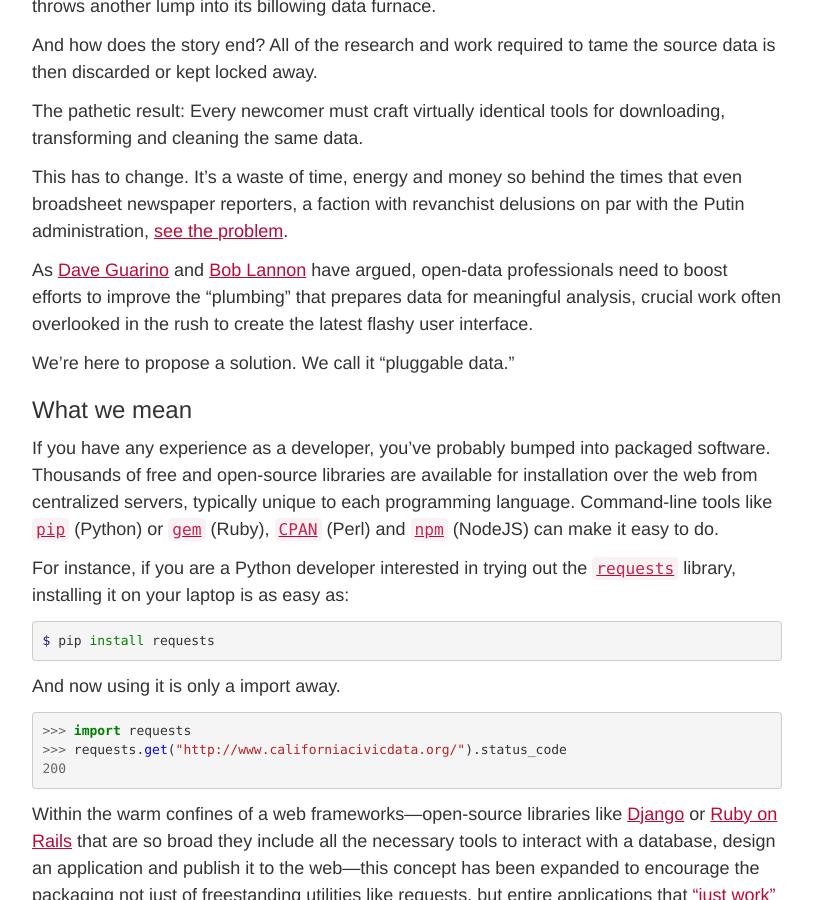
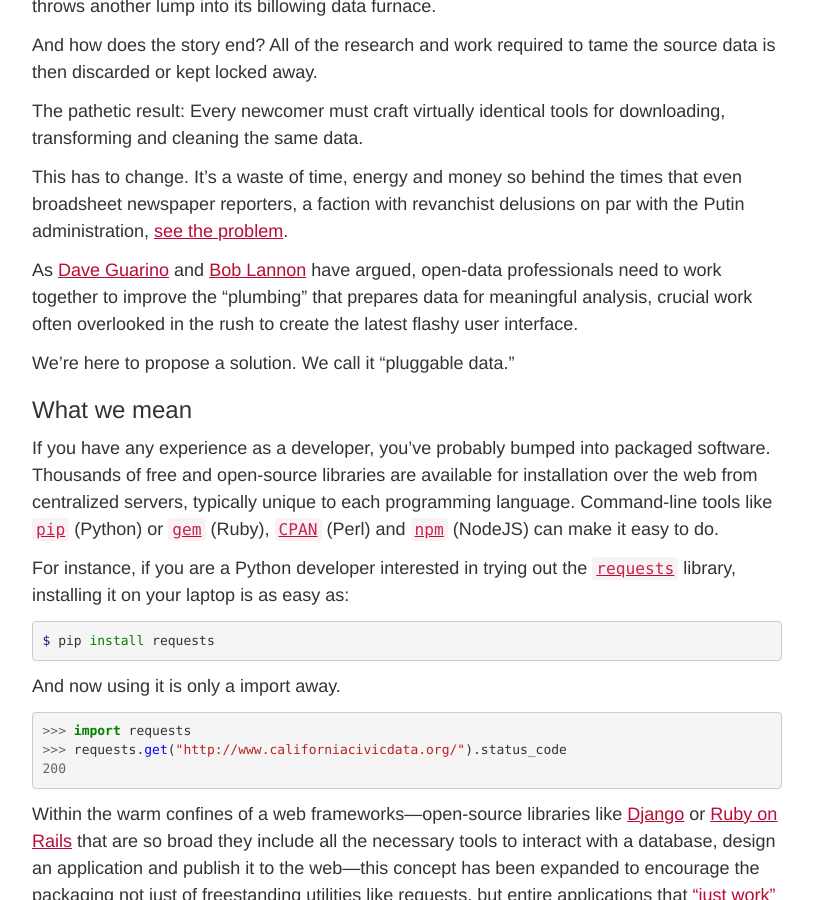
Before and after one commit to palewire/californiacivicdata.org, a Jekyll site: the page built from _posts/2015-01-01-pluggable-data.markdown, in a window 1280 px wide and 900 px high, scrolled down 466 px. Shown: the whole window, without its empty margins (38-851 px from the left). Built offline with Jekyll 4.4.1, drawn with Linux system fonts in a browser that asks for light colours.

Commit message:
Updated 2015-01-01-pluggable-data.markdown

```diff
--- a/_posts/2015-01-01-pluggable-data.markdown
+++ b/_posts/2015-01-01-pluggable-data.markdown
@@ -22,7 +22,7 @@
 
 This has to change. It’s a waste of time, energy and money so behind the times that even broadsheet newspaper reporters, a faction with revanchist delusions on par with the Putin administration, [see the problem](http://www.nytimes.com/2014/08/18/technology/for-big-data-scientists-hurdle-to-insights-is-janitor-work.html?_r=0).
 
-As [Dave Guarino](http://daguar.github.io/2014/03/17/etl-for-america/) and [Bob Lannon](http://sunlightfoundation.com/blog/2014/03/21/data-plumbers/) have argued, open-data professionals need to boost efforts to improve the "plumbing" that prepares data for meaningful analysis, crucial work often overlooked in the rush to create the latest flashy user interface.
+As [Dave Guarino](http://daguar.github.io/2014/03/17/etl-for-america/) and [Bob Lannon](http://sunlightfoundation.com/blog/2014/03/21/data-plumbers/) have argued, open-data professionals need to work together to improve the "plumbing" that prepares data for meaningful analysis, crucial work often overlooked in the rush to create the latest flashy user interface.
 
 We're here to propose a solution. We call it "pluggable data."
 
```
